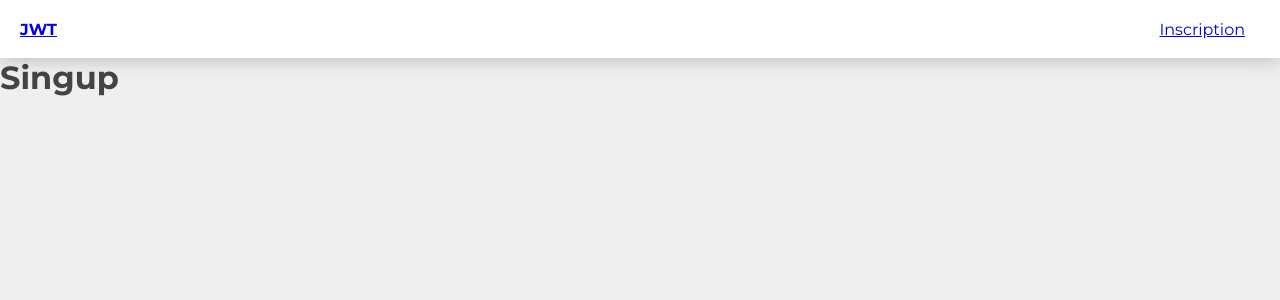
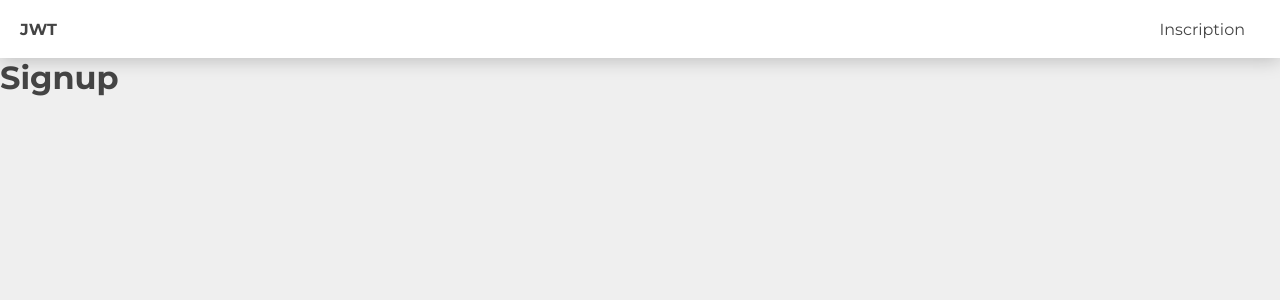
Before and after one commit to dymafr/react-c19, a React (Create React App) app in the folder client/: page /signup in a window 1280 px wide. Shown: the top 300 px of the page. Built offline with nearby package versions, Linux system fonts and the light colour scheme.

Commit message:
gitignore and maj

```diff
--- a/client/src/assets/styles/_base.scss
+++ b/client/src/assets/styles/_base.scss
@@ -35,3 +35,8 @@ input {
 ::placeholder {
   font-size: var(--font-family);
 }
+
+a {
+  color: var(--text-color);
+  text-decoration: none;
+}
--- a/client/src/pages/Signup/Signup.js
+++ b/client/src/pages/Signup/Signup.js
@@ -1,5 +1,5 @@
-function Singup() {
-    return <h1>Singup</h1>;
-  }
+function Signup() {
+  return <h1>Signup</h1>;
+}
 
-  export default Singup;
+export default Signup;
--- /dev/null
+++ b/client/src/reportWebVitals.js
@@ -0,0 +1,13 @@
+const reportWebVitals = onPerfEntry => {
+  if (onPerfEntry && onPerfEntry instanceof Function) {
+    import('web-vitals').then(({ getCLS, getFID, getFCP, getLCP, getTTFB }) => {
+      getCLS(onPerfEntry);
+      getFID(onPerfEntry);
+      getFCP(onPerfEntry);
+      getLCP(onPerfEntry);
+      getTTFB(onPerfEntry);
+    });
+  }
+};
+
+export default reportWebVitals;
```
Also changed, not shown: client/package.json (+4 -4 lines), 1 other file (tests, documents, lock files or other folders).
